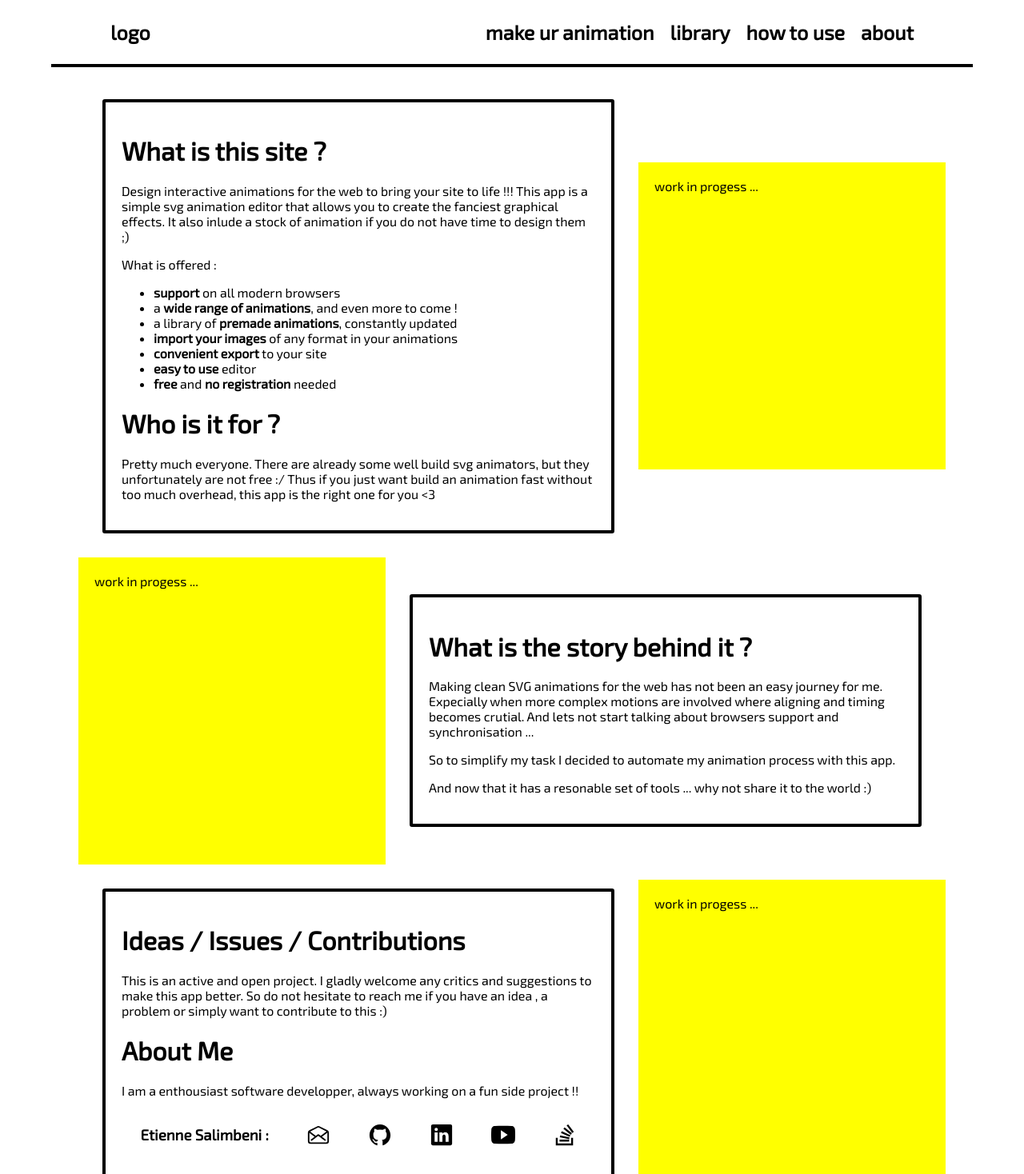
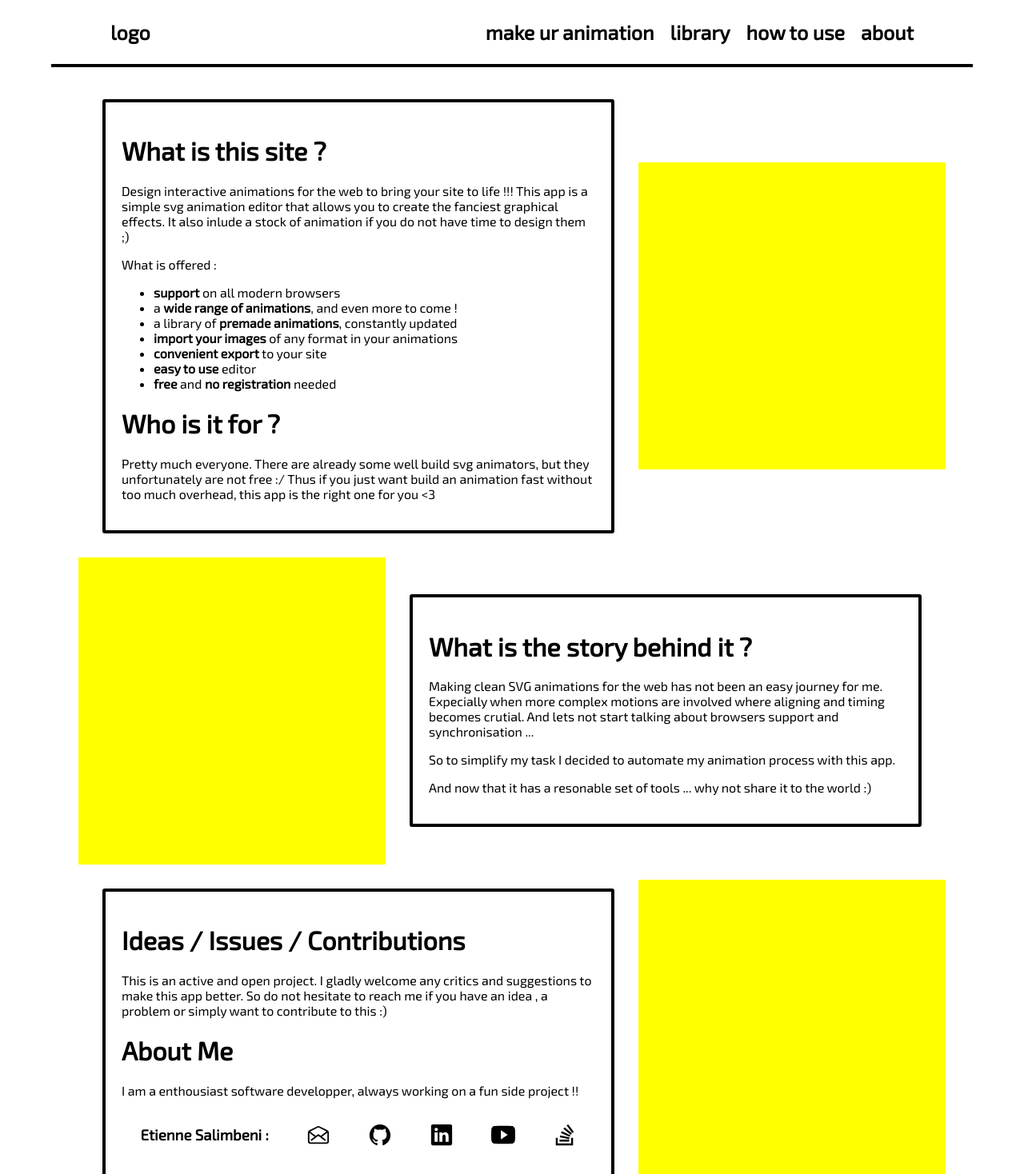
Before and after one commit to salimbeni1/svg-animator, a Next.js app in the folder web-app/: page /about in a window 1280 px wide. Shown: the top 1468 px of the page at 80% size. Built offline with nearby package versions, Linux system fonts and the light colour scheme.

Commit message:
google analytic added

```diff
--- a/web-app/pages/_document.js
+++ b/web-app/pages/_document.js
@@ -5,6 +5,18 @@
     return (
       <Html>
         <Head>
+
+
+          <script async src={`https://www.googletagmanager.com/gtag/js?id=${process.env.NEXT_PUBLIC_GOOGLE_ANALYTICS}`}></script>
+          <script dangerouslySetInnerHTML={{
+              __html: `
+            window.dataLayer = window.dataLayer || [];
+            function gtag(){dataLayer.push(arguments);}
+            gtag('js', new Date());
+
+            gtag('config', '${process.env.NEXT_PUBLIC_GOOGLE_ANALYTICS}');
+          `}}
+            />
 
           <meta name="description" content="web app to create svg animations"/>
 
--- a/web-app/pages/about.js
+++ b/web-app/pages/about.js
@@ -47,7 +47,7 @@
 
                 <div className={styles.im2}>
 
-                    work in progess ...
+
 
                 </div>
 
@@ -58,7 +58,7 @@
 
 
                 <div className={styles.im2}>
-                work in progess ...
+
                 </div>
 
                 <div className={styles.cnt2}>
@@ -125,7 +125,7 @@
                 </div>
 
                 <div className={styles.im2}>
-                work in progess ...
+
                 </div>
 
             </div>
```
